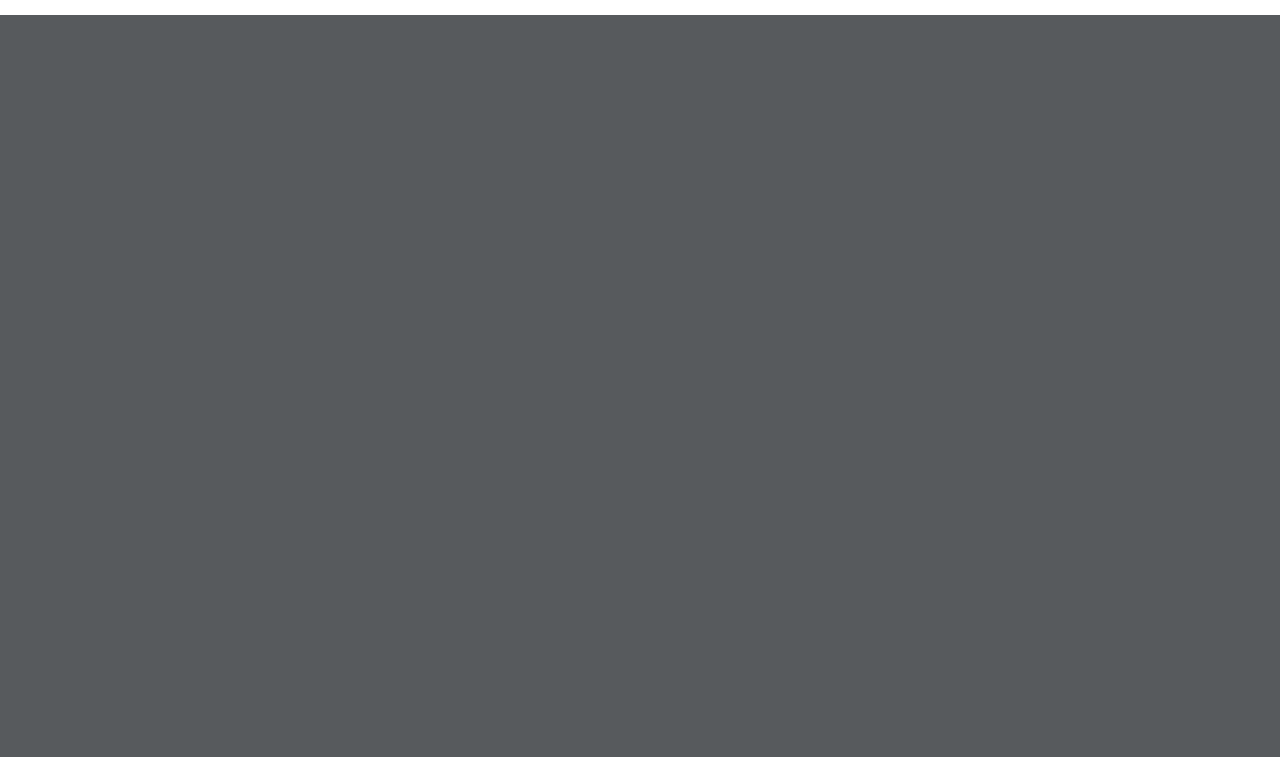
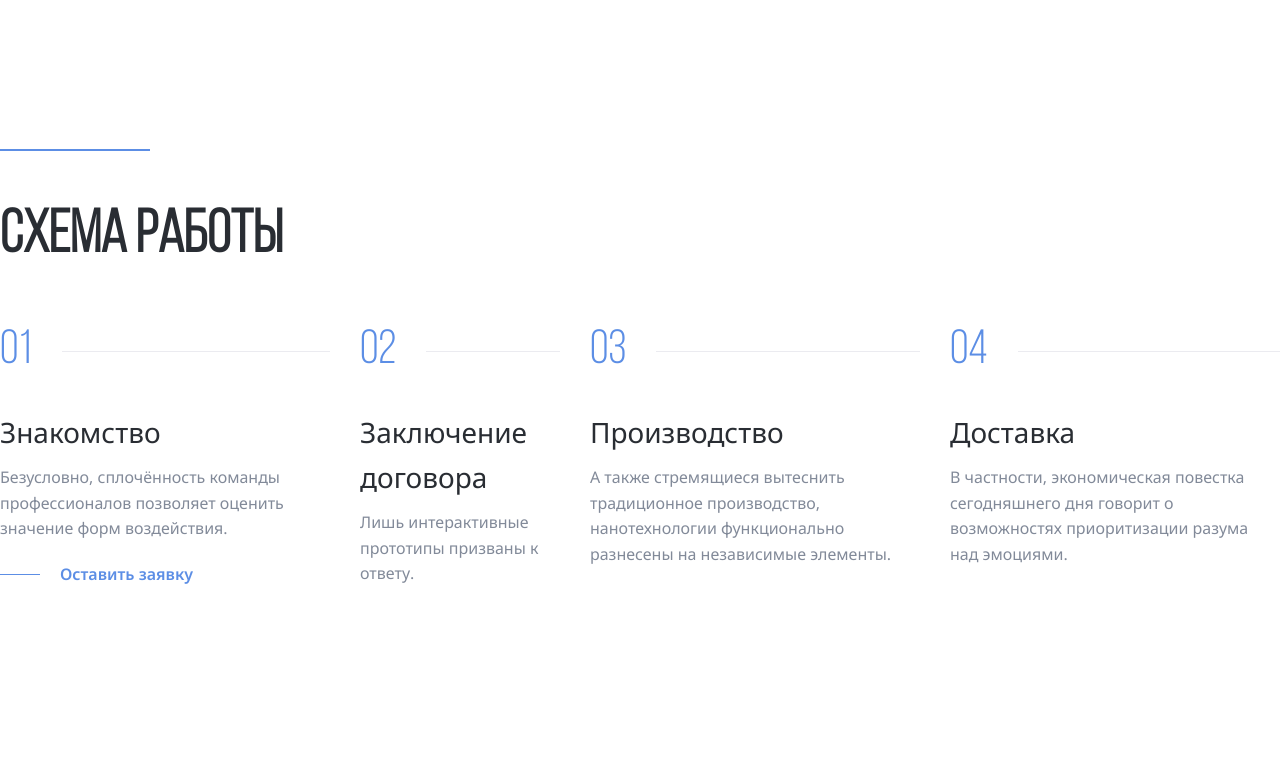
Before and after one commit to zukolime/Aliance, a PHP site: page / in a window 1280 px wide; the page is wider, and only the part inside the window is pictured. Shown: the part 990-1747 px from the top of that part. Before the commit the page ends 1005 px from the top of that part, so only its background shows below. Run offline with PHP 8.4, Linux system fonts and the light colour scheme.

Commit message:
add: steps section

```diff
--- a/css/style.css
+++ b/css/style.css
@@ -140,3 +140,69 @@ body {
 .header-features-item:not(:last-child) {
   border-right: none;
 }
+.section {
+  margin-top: 150px;
+  margin-bottom: 150px;
+}
+.section-title {
+  font-family: 'Bebas Neue';
+  font-size: 60px;
+  line-height: 120%;
+  color: #292d33;
+}
+.steps {
+  display: flex;
+  list-style: none;
+  padding: 0;
+  gap: 30px;
+}
+.steps-item {
+  max-width: 330px;
+}
+.steps-num {
+  font-family: "Bebas Neue";
+  font-size: 48px;
+  line-height: 120%;
+  color: #5c8ee5;
+  display: flex;
+  align-items: center;
+}
+.steps-num::after{
+  content: "";
+  height: 1px;
+  background: #ebebf0;
+  width: 100%;
+  margin-left: 30px;
+}
+.steps-title {
+  font-weight: 400;
+  font-size: 28px;
+  line-height: 160%;
+  color: #292d33;
+  margin-top: 30px;
+  margin-bottom: 10px;
+}
+.steps-text {
+  font-weight: 400;
+  font-size: 16px;
+  line-height: 160%;
+  color: #828a99;
+  margin-top: 10px;
+  margin-bottom: 20px;
+}
+.steps-link {
+  display: flex;
+  align-items: center;
+  text-decoration: none;
+  font-weight: 600;
+  font-size: 16px;
+  line-height: 160%;
+  color: #5c8ee5;
+}
+.steps-link::before {
+  content: "";
+  height: 1px;
+  background: #5c8ee5;
+  width: 40px;
+  margin-right: 20px;
+}
--- a/index.html
+++ b/index.html
@@ -85,7 +85,46 @@
     </div>
     <!-- /.container -->
   </header>
-
+  <section class="section section-light">
+    <div class="container">
+      <div class="seporator"></div>
+      <h2 class="section-title">
+        схема работы
+      </h2>
+      <ol class="steps">
+        <li class="steps-item">
+          <span class="steps-num">01</span>
+          <h3 class="steps-title">Знакомство</h3>
+          <p class="steps-text">
+            Безусловно, сплочённость команды профессионалов позволяет оценить значение форм воздействия.
+          </p>
+          <a href="#" class="steps-link">Оставить заявку</a>
+        </li>
+        <li class="steps-item">
+          <span class="steps-num">02</span>
+          <h3 class="steps-title">Заключение договора</h3>
+          <p class="steps-text">
+            Лишь интерактивные прототипы призваны к ответу.
+          </p>
+        </li>
+        <li class="steps-item">
+          <span class="steps-num">03</span>
+          <h3 class="steps-title">Производство</h3>
+          <p class="steps-text">
+            А также стремящиеся вытеснить традиционное производство, нанотехнологии функционально разнесены на независимые элементы.
+          </p>
+        </li>
+        <li class="steps-item">
+          <span class="steps-num">04</span>
+          <h3 class="steps-title">Доставка</h3>
+          <p class="steps-text">
+            В частности, экономическая повестка сегодняшнего дня говорит о возможностях приоритизации разума над эмоциями.
+          </p>
+        </li>
+      </ol>
+    </div>
+    <!-- /.container -->
+  </section>
   <script src="js/main.js"></script>
 </body>
 </html>
```
